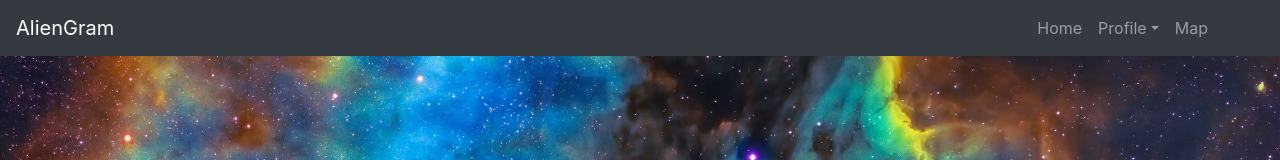
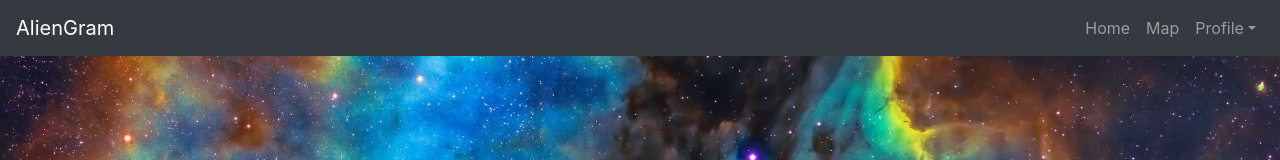
Before and after one commit to now-in-orbit/alien-gram, a React (Create React App) app in the folder frontend/: page / in a window 1280 px wide. Shown: the top 160 px of the page. Built offline with nearby package versions, Linux system fonts and the light colour scheme; a web font is replaced by a local one.

Commit message:
Marty fixed navbar for us...

```diff
--- a/frontend/src/ui/Welcome.css
+++ b/frontend/src/ui/Welcome.css
@@ -15,7 +15,7 @@
     Font-weight: bold;
     padding: 10em 6em;
     text-align: center;
-    border-radius: 0 !important;
+    border-radius: 0;
     justify-content: center;
 }
 
@@ -26,3 +26,8 @@
     font-weight: bold;
     -webkit-text-stroke: .5px white;
 }
+
+.dropdown-menu {
+    right: 0 !important;
+    left: auto !important;
+}
--- a/frontend/src/ui/components/NavBar.js
+++ b/frontend/src/ui/components/NavBar.js
@@ -8,15 +8,15 @@ export const  NavBar =  () => {
                 <Navbar.Brand href="#home">AlienGram</Navbar.Brand>
                 <Navbar.Toggle aria-controls="basic-navbar-nav" />
                 <Navbar.Collapse id="basic-navbar-nav">
-                    <Nav className="ml-auto mr-5">
+                    <Nav className="ml-auto">
                         <Nav.Link className='navlink' href="#home">Home</Nav.Link>
-                        <NavDropdown title="Profile" id="basic-nav-dropdown" className='dropdown-menu-right'>
+                        <Nav.Link href="#link">Map</Nav.Link>
+                        <NavDropdown title="Profile" id="basic-nav-dropdown">
                             <NavDropdown.Item href="#action/3.3">My Profile</NavDropdown.Item>
                             <NavDropdown.Item href="#action/3.1">Posts</NavDropdown.Item>
                             <NavDropdown.Item href="#action/3.2">Transmissions</NavDropdown.Item>
                             <NavDropdown.Item href="#action/3.3">Likes</NavDropdown.Item>
                         </NavDropdown>
-                        <Nav.Link href="#link">Map</Nav.Link>
                     </Nav>
                 </Navbar.Collapse>
             </Navbar>
```
